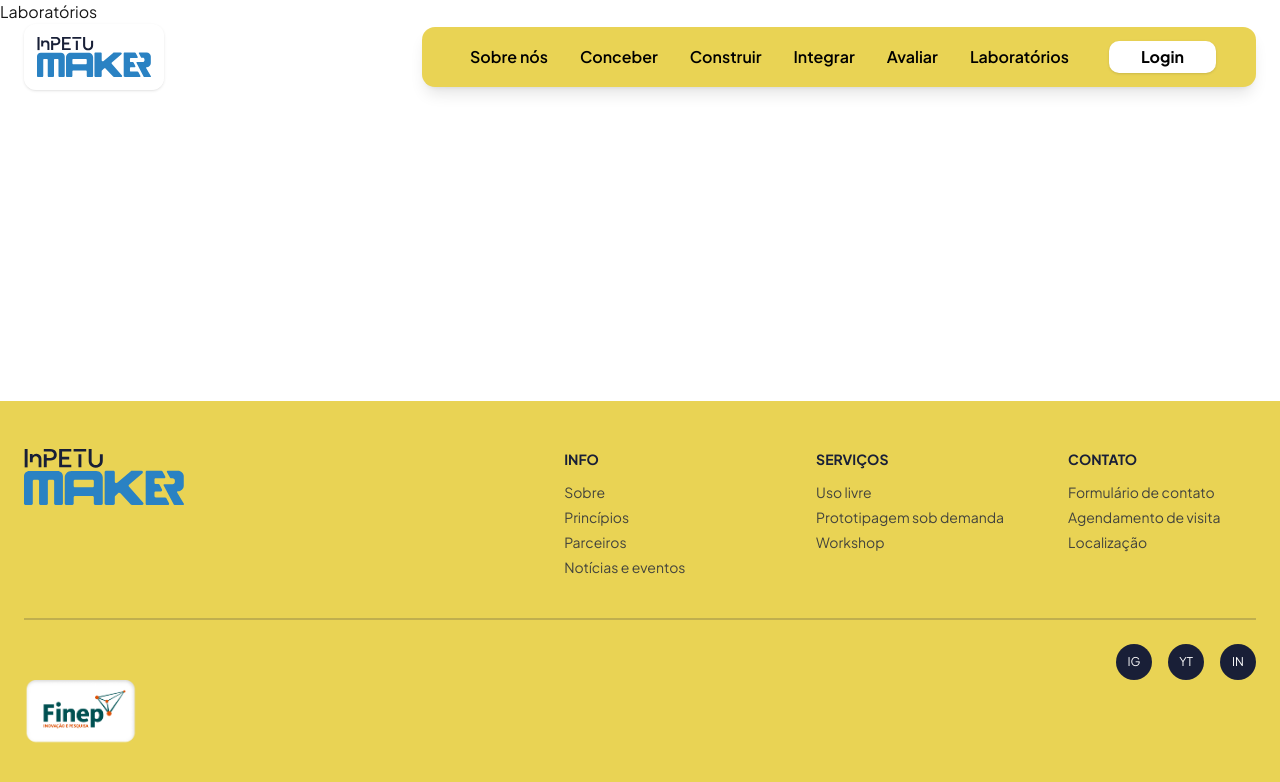
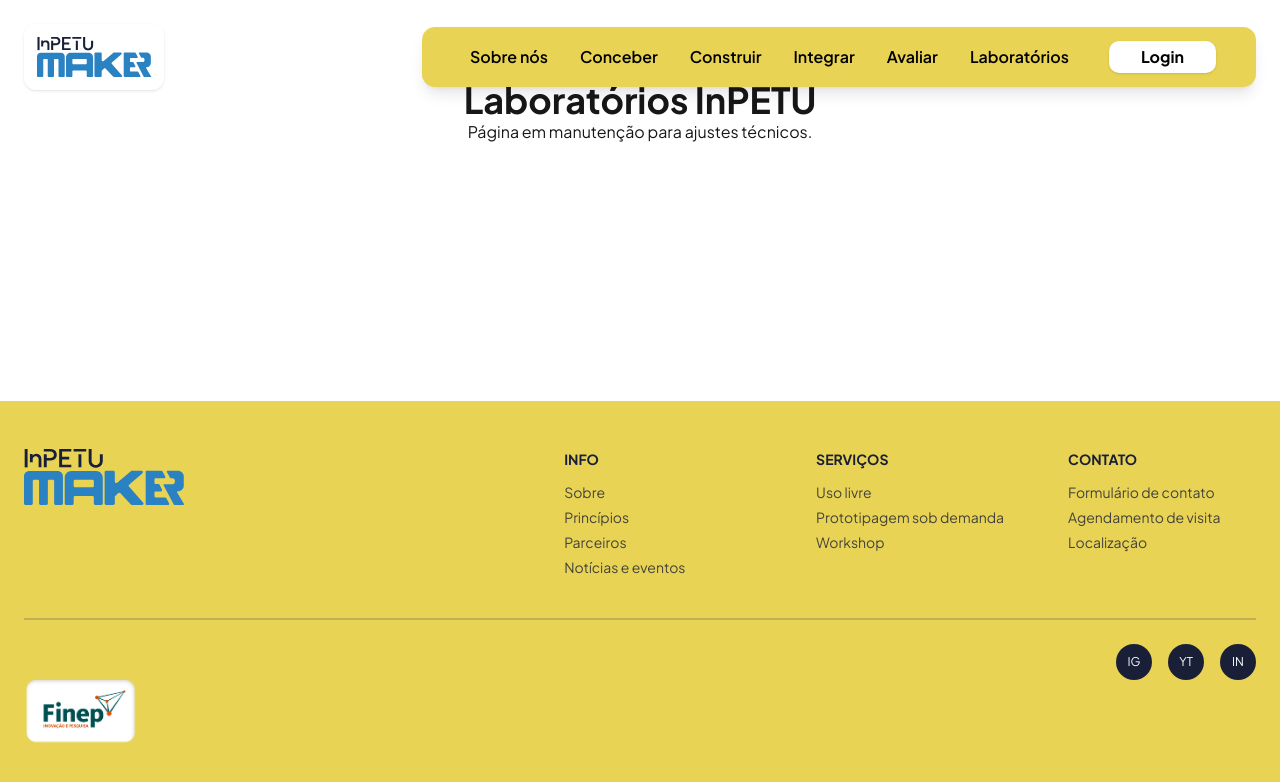
Before and after one commit to hubinpetu-byte/site-inpetu-maker, a Next.js app: page /laboratorios in a window 1280 px wide. Shown: the top 782 px of the page. Built offline with nearby package versions, Linux system fonts and the light colour scheme.

Commit message:
FORÇANDO EXPORT EM LABORATORIOS

```diff
--- a/app/laboratorios/page.tsx
+++ b/app/laboratorios/page.tsx
@@ -2,8 +2,9 @@ import React from 'react';
 
 export default function LaboratoriosPage() {
   return (
-    <div>
-      <h1>Laboratórios</h1>
-    </div>
+    <main className="p-20 text-center">
+      <h1 className="text-4xl font-black">Laboratórios InPETU</h1>
+      <p>Página em manutenção para ajustes técnicos.</p>
+    </main>
   );
 }
```
